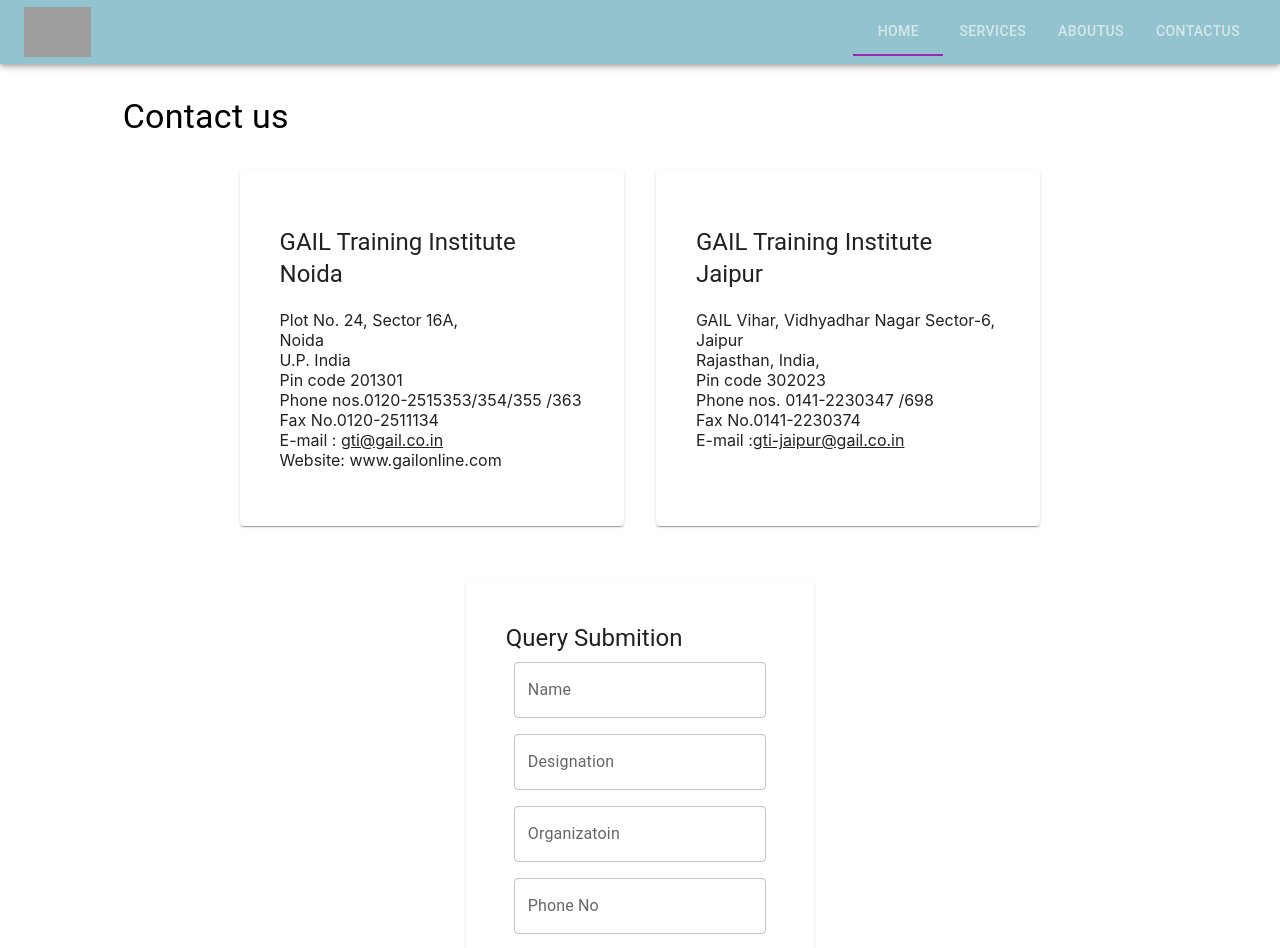
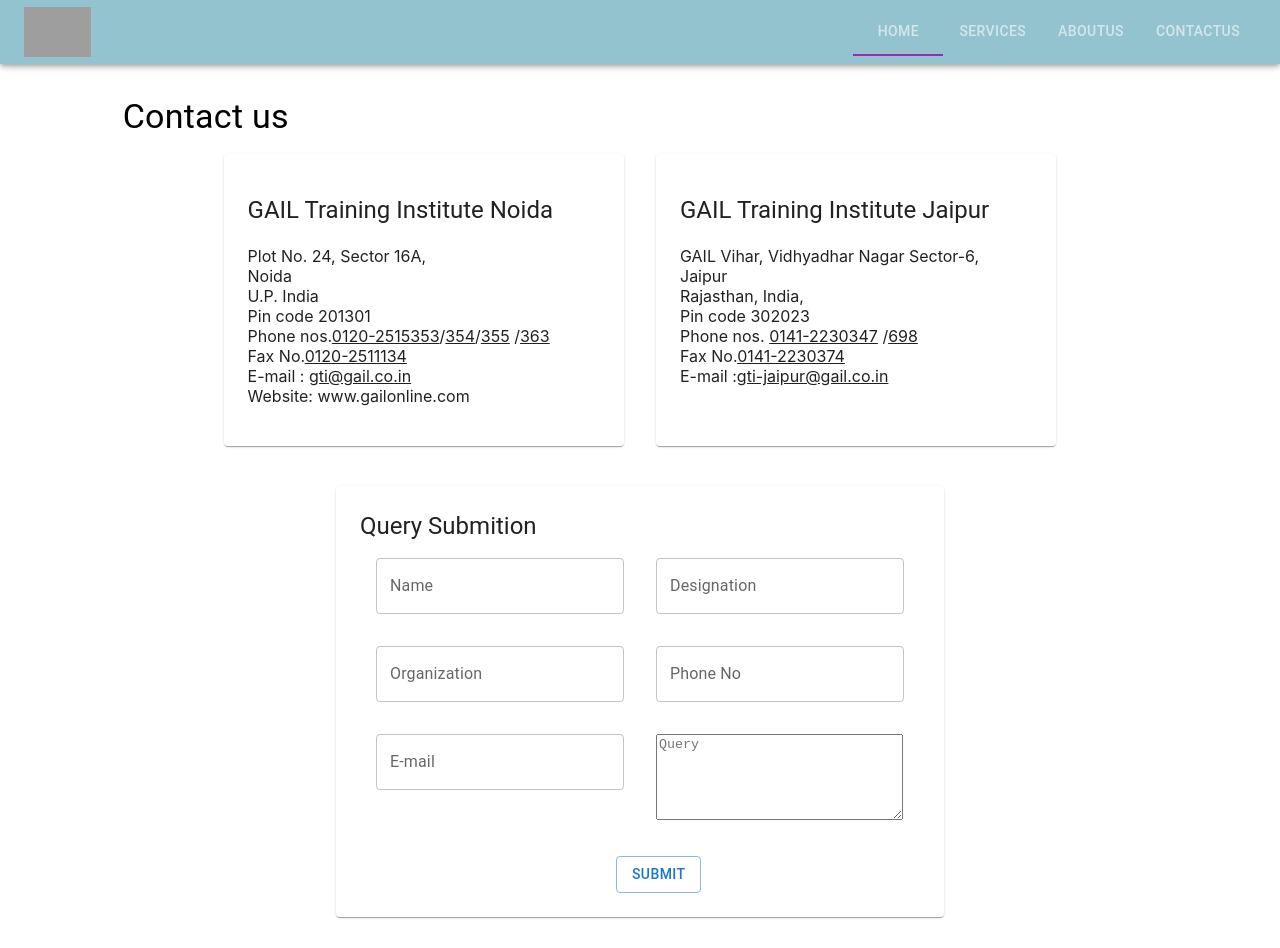
Before and after one commit to ayushjaipuriyar/gti, a React (Create React App) app in the folder frontend/: page /contactus in a window 1280 px wide. Shown: the top 948 px of the page. Built offline with nearby package versions, Linux system fonts and the light colour scheme; grey boxes are pictures that could not be loaded.

Commit message:
contact us page backend

```diff
--- a/frontend/src/pages/ContactUs.js
+++ b/frontend/src/pages/ContactUs.js
@@ -4,13 +4,93 @@
 	Grid,
 	Typography,
 	Paper,
-	FormControl,
 	TextareaAutosize,
+	Button,
 } from '@mui/material';
-import { color } from '@mui/system';
-import React from 'react';
+import React, { useState } from 'react';
 
 const ContactUs = () => {
+	const [values, setValues] = useState({
+		name: '',
+		designation: '',
+		organization: '',
+		phoneno: '',
+		email: '',
+		query: '',
+	});
+	const [errors, setErrors] = useState({
+		name: '',
+		designation: '',
+		organization: '',
+		phoneno: '',
+		email: '',
+		query: '',
+	});
+	const handleInputChange = (e) => {
+		setValues({
+			...values,
+			[e.target.name]: e.target.value,
+		});
+	};
+	const submitHandler = async (event) => {
+		event.preventDefault();
+		setErrors({
+			name: '',
+			designation: '',
+			organization: '',
+			phoneno: '',
+			email: '',
+			query: '',
+		});
+		try {
+			const response = await fetch('http://localhost:5000/api/v1/query/', {
+				method: 'POST',
+				headers: {
+					'Content-Type': 'application/json; charset=utf-8',
+					// 'X-]Content-Type-Options': 'nosniff',
+				},
+				body: JSON.stringify({
+					name: values.name,
+					designation: values.designation,
+					organization: values.organization,
+					phoneno: values.phoneno,
+					email: values.email,
+					query: values.query,
+				}),
+			});
+
+			const responseData = await response.json();
+			console.log(responseData);
+			console.log(responseData.error.errors.name.message);
+			setErrors({
+				name: responseData.error.errors.name.message,
+				designation: responseData.error.errors.designation.message,
+				organization: responseData.error.errors.organization.message,
+				phoneno: responseData.error.errors.phoneno.message,
+				email: responseData.error.errors.email.message,
+				query: responseData.error.errors.query.message,
+			});
+			if (!response.ok) {
+				setErrors({
+					name: responseData.error.errors.name.message,
+					designation: responseData.error.errors.designation.message,
+					organization: responseData.error.errors.organization.message,
+					phoneno: responseData.error.errors.phoneno.message,
+					email: responseData.error.errors.email.message,
+					query: responseData.error.errors.query.message,
+				});
+				throw new Error(
+					responseData.error.status + ' ' + responseData.error.statusCode,
+				);
+			}
+
+			// console.log(errors);
+		} catch (err) {
+			console.log(errors);
+			console.log(err);
+			// console.log(responseData);
+		}
+	};
 	return (
 		<>
 			<Grid container justifyContent='center' alignItems='stretch'>
@@ -30,7 +110,6 @@
 						<Grid item xs={12} sm={10}>
 							<Box
 								sx={{
-									p: 2,
 									bgcolor: 'background.default',
 									display: 'grid',
 									gridTemplateColumns: { md: '1fr 1fr' },
@@ -38,7 +117,7 @@
 									gapRow: 10,
 								}}
 							>
-								<Paper sx={{ padding: 5 }}>
+								<Paper sx={{ padding: 3 }}>
 									<p>
 										<Typography variant='h5' component='h2'>
 											GAIL Training Institute Noida
@@ -56,7 +135,7 @@
 										<a
 											href='tel:01202515353'
 											onclick="ga('send', 'event', { eventCategory: 'Contact', eventAction: 'Call', eventLabel: 'Mobile Button'});"
-											style={{ textDecoration: 'none', color: 'inherit' }}
+											style={{ color: 'inherit' }}
 										>
 											0120-2515353
 										</a>
@@ -64,7 +143,7 @@
 										<a
 											href='tel:01202515354'
 											onclick="ga('send', 'event', { eventCategory: 'Contact', eventAction: 'Call', eventLabel: 'Mobile Button'});"
-											style={{ textDecoration: 'none', color: 'inherit' }}
+											style={{ color: 'inherit' }}
 										>
 											354
 										</a>
@@ -72,7 +151,7 @@
 										<a
 											href='tel:01202515355'
 											onclick="ga('send', 'event', { eventCategory: 'Contact', eventAction: 'Call', eventLabel: 'Mobile Button'});"
-											style={{ textDecoration: 'none', color: 'inherit' }}
+											style={{ color: 'inherit' }}
 										>
 											355
 										</a>{' '}
@@ -80,16 +159,13 @@
 										<a
 											href='tel:01202515363'
 											onclick="ga('send', 'event', { eventCategory: 'Contact', eventAction: 'Call', eventLabel: 'Mobile Button'});"
-											style={{ textDecoration: 'none', color: 'inherit' }}
+											style={{ color: 'inherit' }}
 										>
 											363
 										</a>
 										<br></br>
 										Fax No.
-										<a
-											href='fax:01202511134'
-											style={{ textDecoration: 'none', color: 'inherit' }}
-										>
+										<a href='fax:01202511134' style={{ color: 'inherit' }}>
 											0120-2511134
 										</a>
 										<br></br>
@@ -104,7 +180,7 @@
 										Website: www.gailonline.com
 									</p>
 								</Paper>
-								<Paper sx={{ padding: 5 }}>
+								<Paper sx={{ padding: 3 }}>
 									<p>
 										<Typography variant='h5' component='h2'>
 											GAIL Training Institute Jaipur
@@ -122,7 +198,7 @@
 										<a
 											href='tel:01412230347'
 											onclick="ga('send', 'event', { eventCategory: 'Contact', eventAction: 'Call', eventLabel: 'Mobile Button'});"
-											style={{ textDecoration: 'none', color: 'inherit' }}
+											style={{ color: 'inherit' }}
 										>
 											0141-2230347
 										</a>{' '}
@@ -130,16 +206,13 @@
 										<a
 											href='tel:01412230698'
 											onclick="ga('send', 'event', { eventCategory: 'Contact', eventAction: 'Call', eventLabel: 'Mobile Button'});"
-											style={{ textDecoration: 'none', color: 'inherit' }}
+											style={{ color: 'inherit' }}
 										>
 											698
 										</a>
 										<br></br>
 										Fax No.
-										<a
-											href='fax:01412230374'
-											style={{ textDecoration: 'none', color: 'inherit' }}
-										>
+										<a href='fax:01412230374' style={{ color: 'inherit' }}>
 											0141-2230374
 										</a>
 										<br></br>
@@ -154,55 +227,101 @@
 								</Paper>
 							</Box>
 						</Grid>
-						<Box sx={{ marginLeft: 2 ,marginTop:5}}>
-							<Paper sx={{ padding: 5 }}>
+						<Box sx={{ marginLeft: 2, marginTop: 5 }}>
+							<Paper sx={{ padding: 3 }}>
 								<Typography variant='h5' component='h2'>
 									Query Submition
 								</Typography>
 								<Box
 									component='form'
 									sx={{
-										'& .MuiTextField-root': { m: 1, width: '25ch' },
+										p: 2,
+										bgcolor: 'background.default',
+										display: 'grid',
+										gridTemplateColumns: { md: '1fr 1fr' },
+										gap: 4,
+										gapRow: 10,
 									}}
 									noValidate
 									autoComplete='off'
 								>
-									<FormControl>
 									<TextField
 										id='outlined-basic'
 										label='Name'
+										name='name'
+										onChange={handleInputChange}
+										value={values.name}
 										variant='outlined'
+										error={errors.name === '' ? false : true}
+										helperText={errors.name}
 									/>
 									<TextField
 										id='outlined-basic'
 										label='Designation'
+										name='designation'
+										onChange={handleInputChange}
+										value={values.designation}
 										variant='outlined'
+										error={errors.designation === '' ? false : true}
+										helperText={errors.designation}
 									/>
 									<TextField
 										id='outlined-basic'
-											label='Organizatoin'
+										label='Organization'
+										name='organization'
+										onChange={handleInputChange}
+										value={values.organization}
 										variant='outlined'
+										error={errors.organization === '' ? false : true}
+										helperText={errors.organization}
 									/>
 									<TextField
 										id='outlined-basic'
 										label='Phone No'
+										name='phoneno'
+										onChange={handleInputChange}
+										value={values.phoneno}
 										variant='outlined'
 										inputProps={{ inputMode: 'numeric', pattern: '[0-9]*' }}
+										error={errors.phoneno === '' ? false : true}
+										helperText={errors.phoneno}
 									/>
 
 									<TextField
 										id='outlined-basic'
 										label='E-mail'
+										name='email'
+										onChange={handleInputChange}
+										value={values.email}
 										variant='outlined'
+										error={errors.email === '' ? false : true}
+										helperText={errors.email}
 									/>
+									<div>
 										<TextareaAutosize
 											aria-label='minimum height'
-											minRows={3}
+											minRows={2}
 											placeholder='Query'
-											style={{ width: 240, marginLeft: 8, marginTop: 8 }}
+											name='query'
+											onChange={handleInputChange}
+											value={values.query}
+											style={{ height: '5vh', width: '97%' }}
 										/>
-									</FormControl>
+										<p
+											class='MuiFormHelperText-root Mui-error MuiFormHelperText-sizeMedium MuiFormHelperText-contained css-1wc848c-MuiFormHelperText-root'
+											id='outlined-basic-helper-text'
+										>
+											{errors.query}
+										</p>
+									</div>
 								</Box>
+								<Button
+									variant='outlined'
+									onClick={submitHandler}
+									style={{ marginLeft: '20vw' }}
+								>
+									Submit
+								</Button>
 							</Paper>
 						</Box>
 					</Grid>
```
Lines whose indentation alone changed are shown as unchanged.
